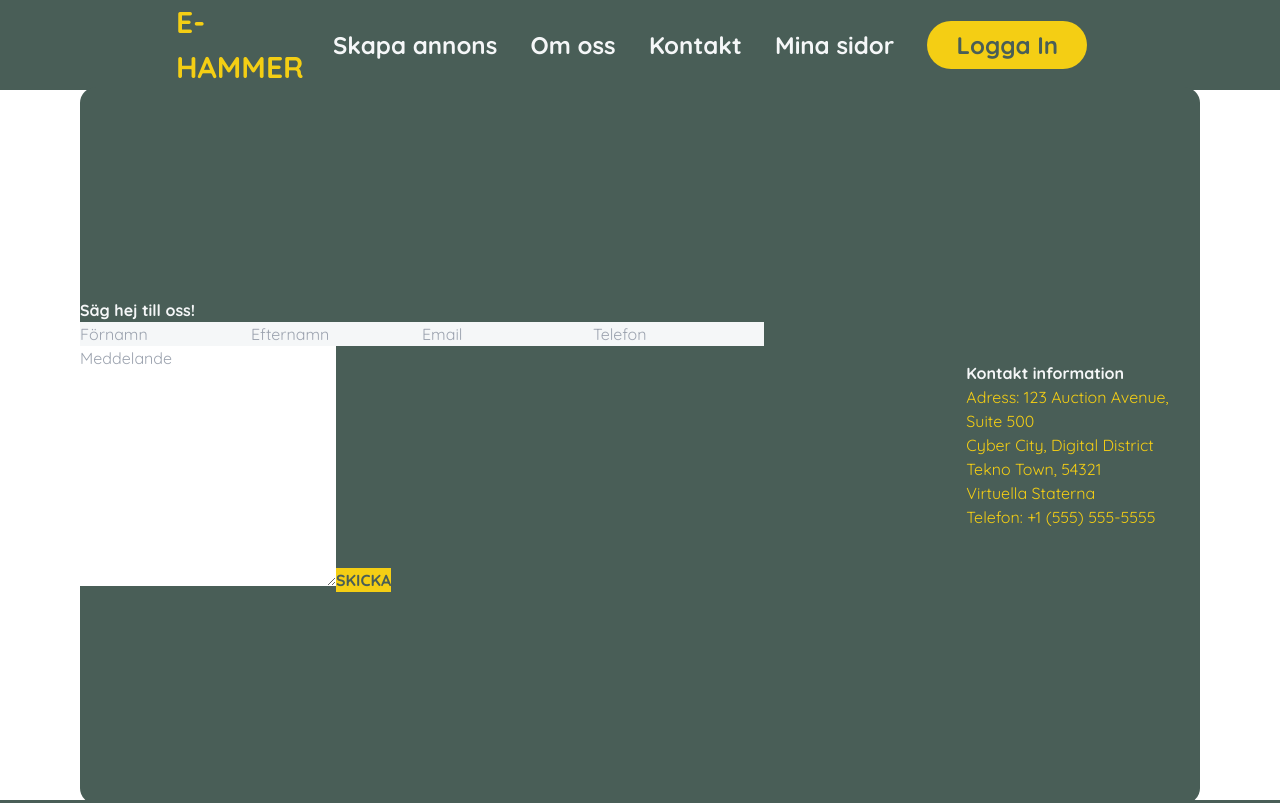
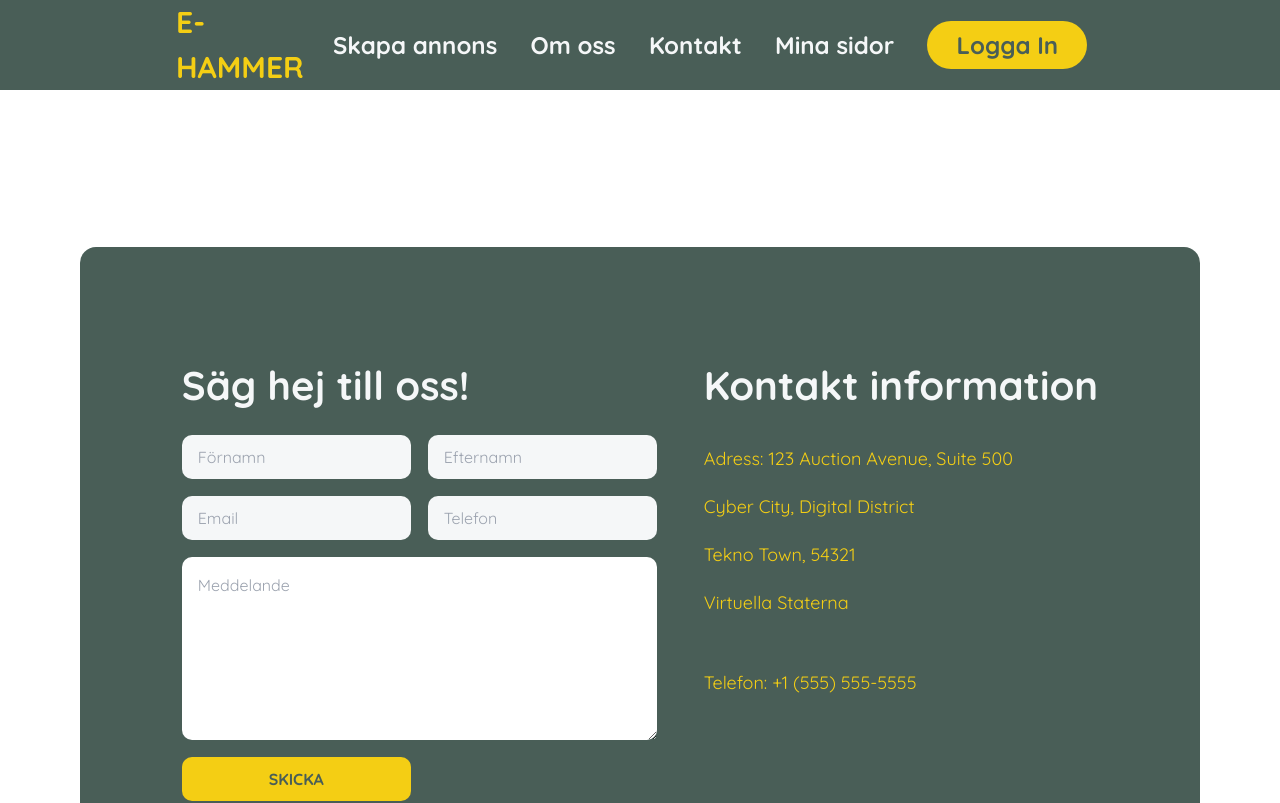
Before and after one commit to EddieMollerstrom/Online-Auktion-Grupp-5, a React (Vite) app: page /Contact in a window 1280 px wide. Shown: the top 803 px of the page. Built offline with nearby package versions, Linux system fonts and the light colour scheme.

Commit message:
fixade contact sidan

```diff
--- a/src/index.css
+++ b/src/index.css
@@ -243,3 +243,63 @@ header {
   border-radius: 16px;
 }
 /*AboutUs*/
+
+#contactMainContainer {
+  width: 100vw;
+  height: calc(100vh - 90px);
+  margin-top: 20vh;
+  margin-bottom: 20vh;
+
+  #contactContainer {
+    height: 717px;
+    width: 1120px;
+
+    #formContainer {
+      height: 500px;
+      width: auto;
+
+      h2 {
+        font-size: 40px;
+        margin-bottom: 20px;
+      }
+
+      form {
+        width: 482px;
+        display: flex;
+        flex-wrap: wrap;
+        gap: 17px;
+        font-size: 16px;
+
+        input {
+          border-radius: 10px;
+          width: 229px;
+          height: 44px;
+          padding: 0px 1rem;
+          outline: none;
+        }
+        textarea {
+          width: 475px;
+          height: 183px;
+          border-radius: 10px;
+          padding: 1rem;
+          outline: none;
+        }
+      }
+    }
+
+    #infoContainer {
+      height: 500px;
+      width: auto;
+
+      h2 {
+        font-size: 40px;
+        margin-bottom: 20px;
+      }
+      p {
+        font-size: 18px;
+        margin-bottom: 2rem;
+        line-height: 3rem;
+      }
+    }
+  }
+}
```
